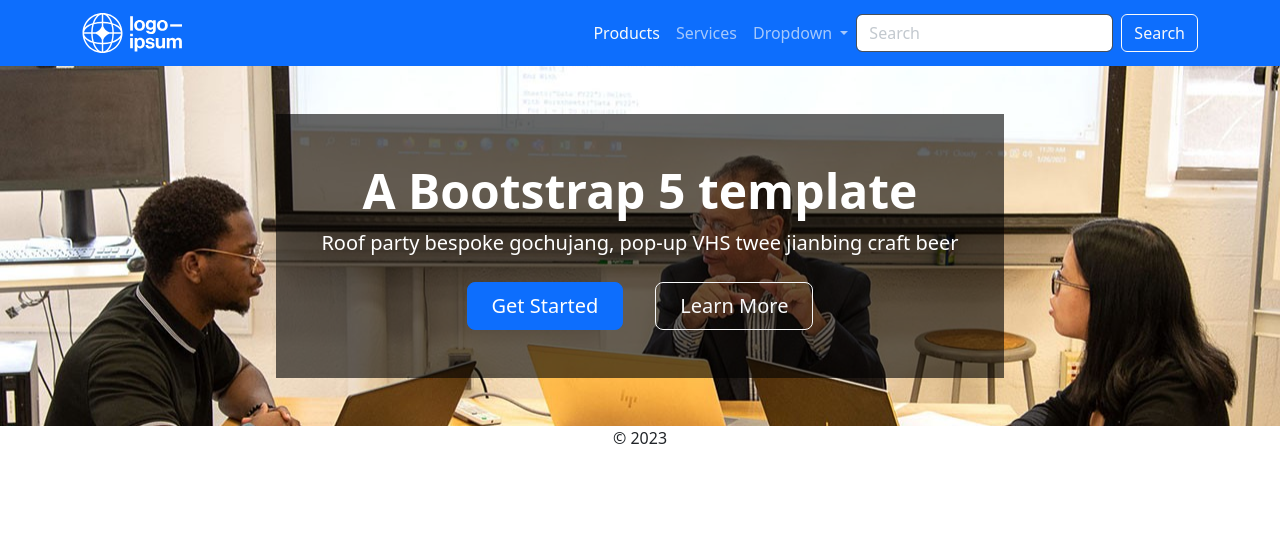
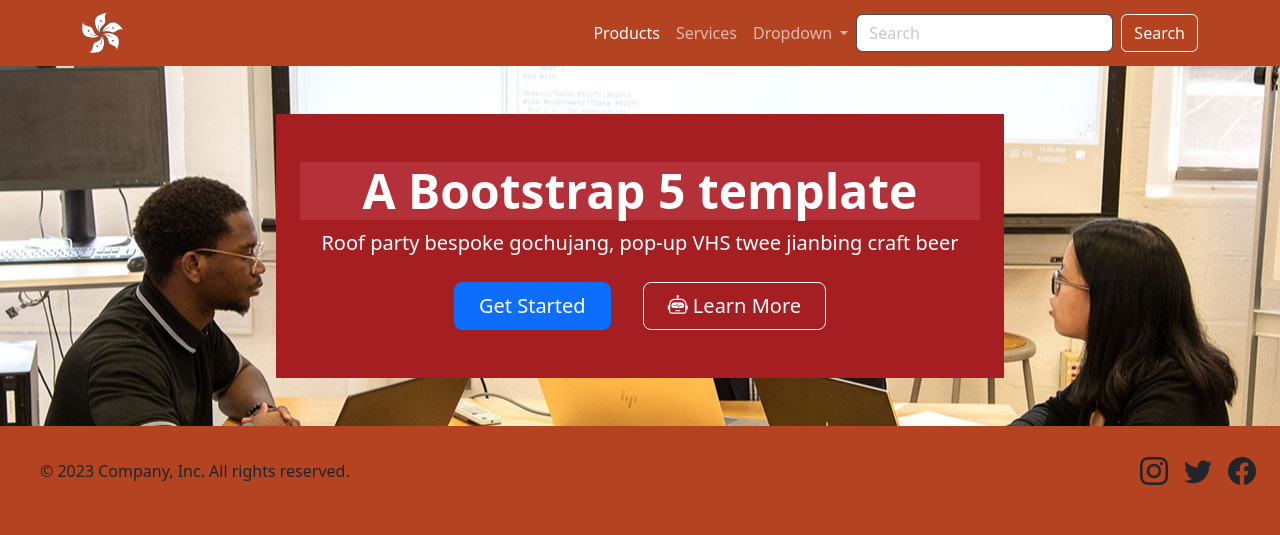
Before and after one commit to rileyegallagher/exercises, a plain HTML site: page riley midterm/index.html in a window 1280 px wide. Drawn offline with nearby package versions, Linux system fonts and the light colour scheme.

Commit message:
exercise and midterm

```diff
--- a/riley midterm/css/styles.css
+++ b/riley midterm/css/styles.css
@@ -1,6 +1,6 @@
 body{
 /* yo student - this is the way to override a css custom property */
-   --bs-primary-rgb: 13, 110, 253;
+   --bs-primary-rgb: #a41e22;
 }
 /* yo student */
 #mine  span.navbar-toggler-icon {
@@ -20,5 +20,8 @@ header.my-background {
   }
 }
 header .teaser {
-  background-color: rgba(000, 000, 000, 0.6);
+  background-color: #a41e22;
 }
+.navbar-brand img{
+    height: 40px
+}
--- a/riley midterm/index.html
+++ b/riley midterm/index.html
@@ -6,11 +6,12 @@
     <title>Bootstrap demo</title>
     <link href="css/bootstrap.min.css" rel="stylesheet">
 	<link href="css/styles.css" rel="stylesheet">
-  </head>
+      <link rel="stylesheet" href="https://cdn.jsdelivr.net/npm/bootstrap-icons@1.10.3/font/bootstrap-icons.css">
+  <link rel="stylesheet" href="https://cdn.jsdelivr.net/npm/bootstrap-icons@1.10.3/font/bootstrap-icons.css"></head>
 <body>
 <nav id="mine" class="navbar navbar-expand-lg bg-primary" data-bs-theme="dark">
   <div class="container">
-    <a class="navbar-brand" href="index.html"><img src="images/just-a-placeholder-logo.svg" alt="logo"></a>
+    <a class="navbar-brand" href="index.html"><img src="images/FEDlogo.svg" alt="logo"></a>
     <button class="navbar-toggler" type="button" data-bs-toggle="collapse" data-bs-target="#navbarSupportedContent" aria-controls="navbarSupportedContent" aria-expanded="false" aria-label="Toggle navigation">
       <span class="navbar-toggler-icon"></span>
     </button>
@@ -65,7 +66,31 @@
 <!-- big headline two buttons end mountains -->
 </div>
     <footer>
- <p class="text-center">&copy; 2023 </p>
+<footer class="d-flex align-items-center justify-content-between p-4">
+<p class="ms-3">&copy; 2023 Company, Inc. All rights reserved.</p>
+<div class="d-flex">
+	<p class="ms-3"><a class="link-dark" href="#"><i class="bi bi-instagram fs-3"></i></a></p>
+	<p class="ms-3"><a class="link-dark" href="#"><i class="bi bi-twitter fs-3"></i></a></p>
+	<p class="ms-3"><a class="link-dark" href="#"><i class="bi bi-facebook fs-3"></i></a></p>
+</div>
+</footer> <!DOCTYPE html>
+<html>
+<head>
+<style>
+body {
+    background-color: #b34321;
+}
+h1 {
+    background-color: #b53139;
+}
+p {
+    background-color: #FFFFFF);
+}
+</style>
+</head>
+<body>
+</body>
+</html>
     </footer>
 <script src="js/scripts.js"></script>
 <script src="js/bootstrap.bundle.min.js"></script>
```
Also changed, not shown: riley midterm/pages/about-us.html (+32 -1 lines), riley midterm/pages/contact.html (+21 -1 lines), riley midterm/pages/products.html (+19 -1 lines), riley midterm/pages/services.html (+19 -1 lines), riley midterm/images/FEDlogo.svg (added), 3 other files.
